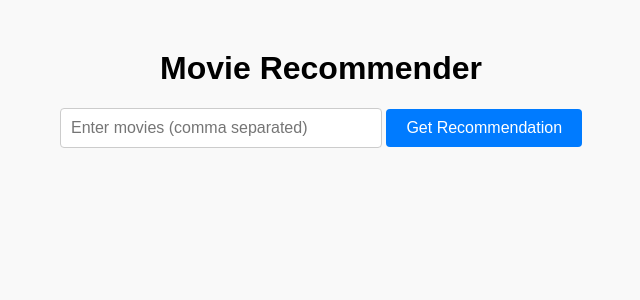
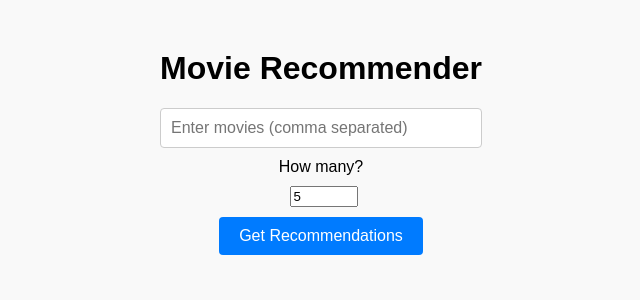
Before and after one commit to Adamruns/MovieRecSystem, a Flask app: page / in a window 1280 px wide. Shown: the top 300 px of the page, without its empty margins (319-959 px from the left). Run offline with Flask 3, Linux system fonts and the light colour scheme; some libraries are stand-ins or nearby versions.

Commit message:
Try to be more memory efficient for render

```diff
--- a/src/app.py
+++ b/src/app.py
@@ -17,7 +17,18 @@ PROJECT_ROOT = os.path.abspath(os.path.join(os.path.dirname(__file__), '..'))
 DATA_PATH    = os.path.join(PROJECT_ROOT,
                             'data', 'raw', 'ml-latest', 'movies.csv')
 
-movies_df = pd.read_csv(DATA_PATH)
+temp_df = pd.read_csv(
+    DATA_PATH,
+    usecols=['movieId', 'title', 'genres'],
+    dtype={'movieId': int, 'title': 'string', 'genres': 'string'}
+)
+meta = {
+    row.movieId: {'title': row.title, 'genres': row.genres}
+    for row in temp_df.itertuples(index=False)
+}
+# Create a list for substring search
+movies_list = [{'movieId': mid, 'title': data['title']} for mid, data in meta.items()]
+del temp_df  # drop heavy DataFrame
 
 base_dir       = os.path.dirname(os.path.abspath(__file__))
 checkpoint_fp = os.path.join(base_dir, 'collaborative_filtering_checkpoint.pt')
@@ -72,48 +83,45 @@ model.to(torch.device('cpu'))
 # 2. Define Recommendation Logic
 # -------------------------------
 
-def get_recommendation(user_input):
-    liked_titles = [title.strip() for title in user_input.split(',')]
-    liked_movie_indices = []
-    not_found = []
-
+def get_recommendations(user_input, n=5):
+    # 1️⃣ parse liked titles using lightweight list and meta
+    liked_titles = [t.strip() for t in user_input.split(',')]
+    liked_idxs, not_found = [], []
     for title in liked_titles:
-        # Perform case-insensitive substring search for matching titles.
-        matches = movies_df[movies_df['title'].str.contains(title, case=False, na=False)]
-        if matches.empty:
+        # substring search over lightweight list
+        matches = [m for m in movies_list if title.lower() in m['title'].lower()]
+        if not matches:
             not_found.append(title)
         else:
-            movie_id = matches.iloc[0]['movieId']
-            if movie_id in movie2idx:
-                liked_movie_indices.append(movie2idx[movie_id])
+            mid = matches[0]['movieId']
+            if mid in movie2idx:
+                liked_idxs.append(movie2idx[mid])
 
-    # If no valid movies were matched, return a specific error message.
-    if not liked_movie_indices:
-        if len(not_found) == 1:
-            return f"Couldn't find a movie called \"{not_found[0]}\""
-        elif len(not_found) > 1:
-            return f"Couldn't find movies called \"{', '.join(not_found)}\""
-        else:
-            return "No valid movies found."
+    if not liked_idxs:
+        # return a string here if you prefer error handling as before
+        return f"Couldn't find: {', '.join(not_found)}"
 
+    # 2️⃣ compute scores just like before
     with torch.no_grad():
-        movie_embeddings = model.movie_embedding.weight
-        movie_bias = model.movie_bias.weight.squeeze()
-        liked_embeddings = movie_embeddings[liked_movie_indices]
-        pseudo_user_embedding = liked_embeddings.mean(dim=0)
-        scores = torch.matmul(movie_embeddings, pseudo_user_embedding) + movie_bias
+        emb = model.movie_embedding.weight       # (#movies × dim)
+        bias = model.movie_bias.weight.squeeze() # (#movies,)
+        liked_embs = emb[liked_idxs]
+        pseudo_user = liked_embs.mean(dim=0)     # (dim,)
 
-        # Exclude movies already liked by setting their scores to negative infinity.
-        for idx in liked_movie_indices:
+        scores = emb @ pseudo_user + bias
+        # exclude already-liked
+        for idx in liked_idxs:
             scores[idx] = -float('inf')
 
-        recommended_idx = torch.argmax(scores).item()
+        # 3️⃣ grab top-N instead of argmax
+        top_scores, top_idxs = torch.topk(scores, k=n)
 
-    recommended_movie_id = idx2movie[recommended_idx]
-    rec_row = movies_df[movies_df['movieId'] == recommended_movie_id]
-    if not rec_row.empty:
-        return rec_row.iloc[0]['title']
-    return "Recommendation not found."
+    # 4️⃣ map back to movie IDs & then to titles using meta
+    top_movie_ids = [ idx2movie[i.item()] for i in top_idxs ]
+    # Map top IDs to titles using lightweight metadata
+    recommended = [meta[mid]['title'] for mid in top_movie_ids]
+
+    return recommended
 
 
 # -------------------------------
@@ -128,8 +136,16 @@ def index():
 @app.route('/recommend', methods=['POST'])
 def recommend():
     movie_input = request.form.get('movies', '')
-    result = get_recommendation(movie_input)
-    return jsonify({'recommendation': result})
+    # pull `n` from the form (default to 5):
+    n = request.form.get('n', 5, type=int)
+
+    result = get_recommendations(movie_input, n=n)
+
+    # if result is still a string (error), you can detect it:
+    if isinstance(result, str):
+        return jsonify({'error': result}), 400
+
+    return jsonify({'recommendations': result})
 
 
 if __name__ == '__main__':
--- a/src/templates/index.html
+++ b/src/templates/index.html
@@ -39,15 +39,39 @@
       font-weight: bold;
       color: #333;
     }
+    /* Stack form fields vertically */
+    #movieForm {
+      display: flex;
+      flex-direction: column;
+      align-items: center;
+      gap: 10px;
+    }
+
+    /* Show result entries as a centered, single-column list */
+    #result {
+      display: inline-block;
+      text-align: left;
+      margin-top: 20px;
+    }
   </style>
 </head>
 <body>
   <h1>Movie Recommender</h1>
   <form id="movieForm">
     <input type="text" name="movies" id="movies" placeholder="Enter movies (comma separated)" required>
-    <button type="submit">Get Recommendation</button>
+    <label for="n">How many?</label>
+    <input
+      type="number"
+      name="n"
+      id="n"
+      min="1"
+      max="20"
+      value="5"
+      style="width:60px; margin-left:5px;"
+    />
+    <button type="submit">Get Recommendations</button>
   </form>
-  <p id="result"></p>
+  <div id="result"></div>
 
   <script>
     // Function to reformat titles ending with ', A', ', An', or ', The'
@@ -74,16 +98,21 @@
     document.getElementById('movieForm').addEventListener('submit', function(e) {
       e.preventDefault();
       var movies = document.getElementById('movies').value;
-      axios.post('/recommend', new URLSearchParams({movies: movies}))
+      var n = document.getElementById('n').value;
+      axios.post('/recommend', new URLSearchParams({movies: movies, n: n}))
         .then(function(response) {
-          var rawTitle = response.data.recommendation;
-          var formattedTitle = formatTitle(rawTitle);
-          // If the recommendation appears to be an error message, display it directly.
-          if (formattedTitle.toLowerCase().startsWith("couldn't find") || formattedTitle.toLowerCase().startsWith("recommendation not found")) {
-            document.getElementById('result').innerText = formattedTitle;
-          } else {
-            document.getElementById('result').innerText = 'Recommended movie: ' + formattedTitle;
-          }
+          var recs = response.data.recommendations || [response.data.recommendation];
+          var formatted = recs.map(formatTitle);
+          var resultDiv = document.getElementById('result');
+          // Clear previous results
+          resultDiv.innerHTML = '';
+
+          // Create a single-column list of titles
+          formatted.forEach(function(title) {
+            var entry = document.createElement('div');
+            entry.innerText = title;
+            resultDiv.appendChild(entry);
+          });
         })
         .catch(function(error) {
           console.error('Error:', error);
```
